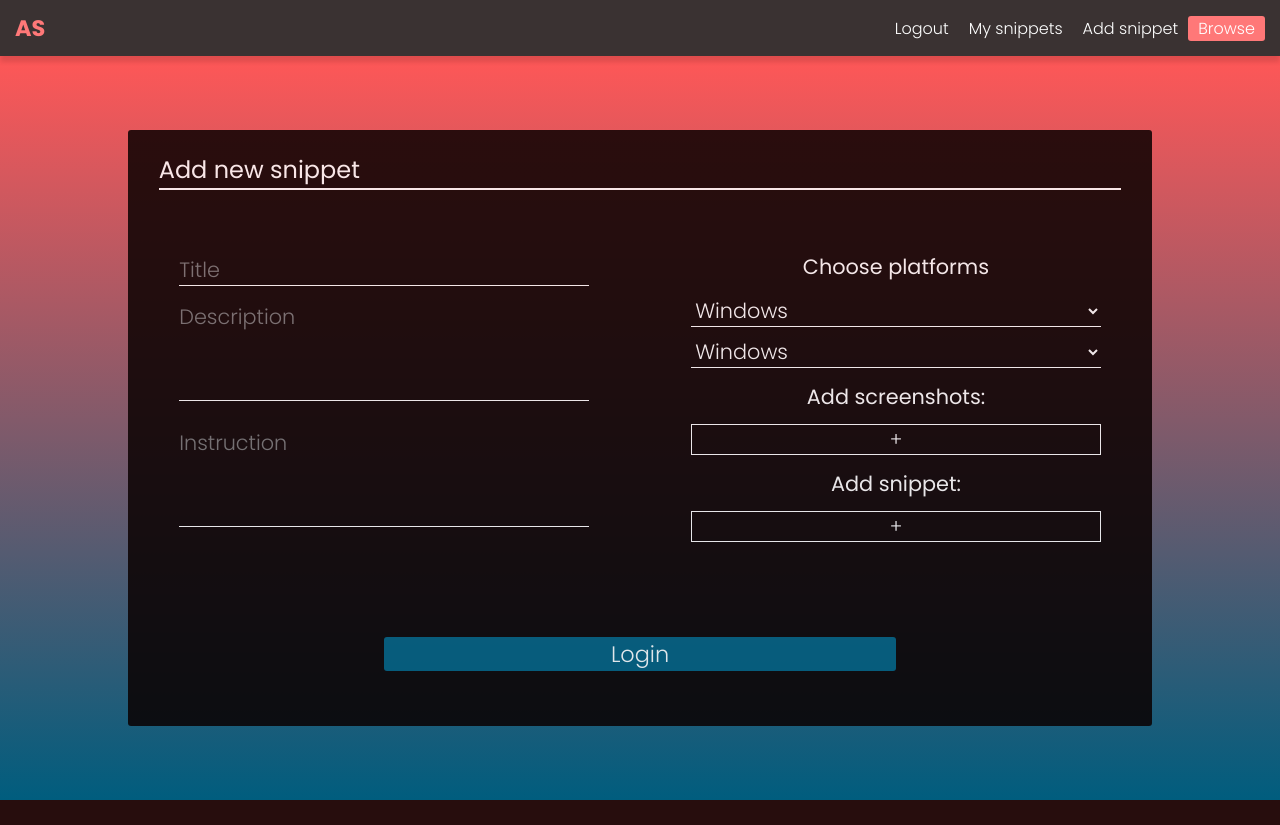
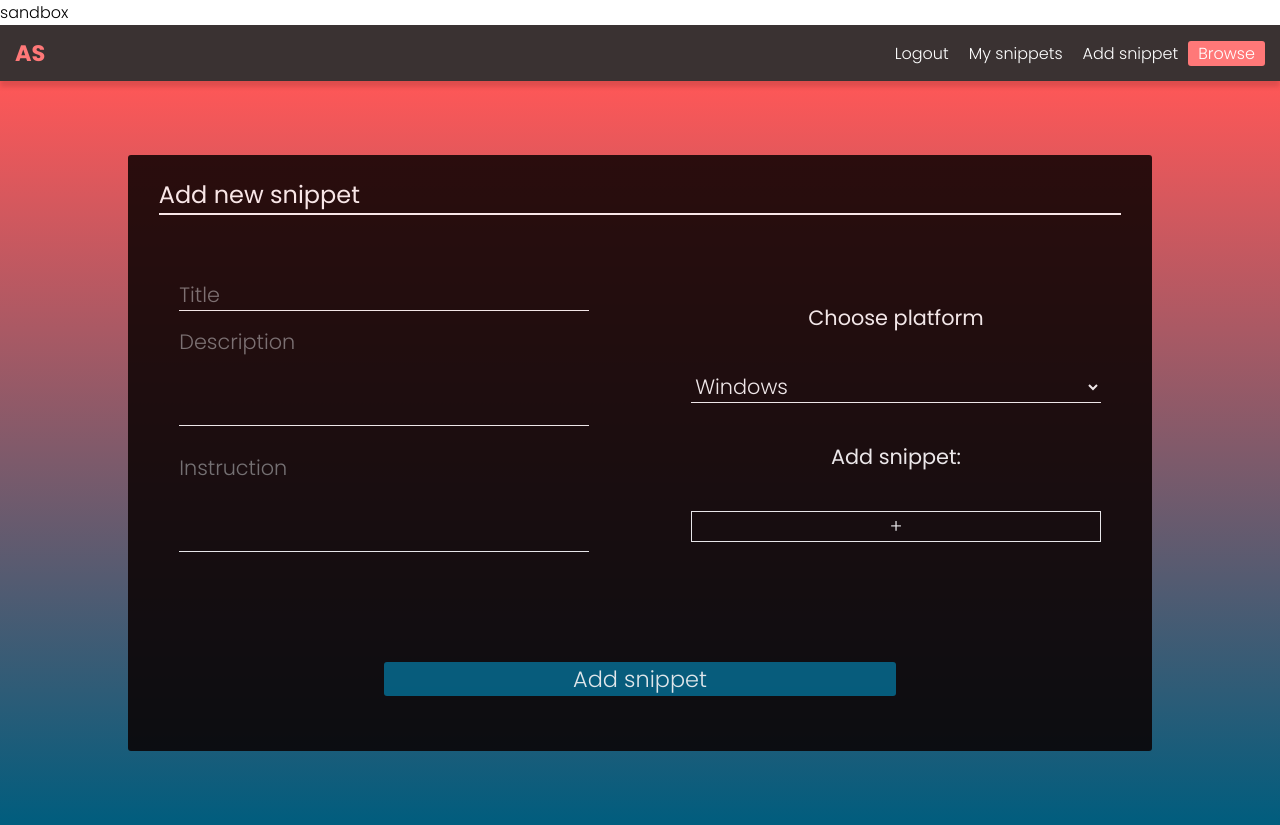
Before and after one commit to dawid0planeta/AutoScript, a PHP site: page /add_snippet in a window 1280 px wide. Before the commit the page ends 800 px from the top, so only its background shows below. Run offline with PHP 8.4, Linux system fonts and the light colour scheme.

Commit message:
Add file upload

```diff
--- a/Routing.php
+++ b/Routing.php
@@ -2,30 +2,27 @@
 
 require_once 'src/controllers/DefaultController.php';
 require_once 'src/controllers/SecurityController.php';
+require_once 'src/controllers/SnippetController.php';
 
 class Routing {
     public static $get_routes;
     public static $post_routes;
+    public static $routes;
 
     public static function get($url, $controller) {
-        self::$get_routes[$url] = $controller;
+        self::$routes[$url] = $controller;
     }
 
     public static function post($url, $controller) {
-        self::$post_routes[$url] = $controller;
+        self::$routes[$url] = $controller;
     }
 
     public static function run($url, $method) {
         $action = explode('/', $url)[0];
-        if ($method == "GET") {
-            $routes = self::$get_routes;
-        } else if ($method == "POST") {
-            $routes = self::$post_routes;
-        }
-        if (!array_key_exists($action, $routes)) {
+        if (!array_key_exists($action, self::$routes)) {
             die("URL doesn't exist");
         }
-        $controller = $routes[$action];
+        $controller = self::$routes[$action];
         $object = new $controller();
         $action = $action ?: 'index';
         $object->$action();
--- a/index.php
+++ b/index.php
@@ -9,10 +9,9 @@
 Routing::get('', 'DefaultController');
 Routing::get('index', 'DefaultController');
 Routing::get('catalog', 'DefaultController');
-Routing::get('register', 'DefaultController');
-Routing::get('login', 'DefaultController');
-Routing::get('add_snippet', 'DefaultController');
-Routing::get('my_snippets', 'DefualtController');
+Routing::get('register_page', 'DefaultController');
+Routing::get('my_snippets', 'SnippetController');
+Routing::post('add_snippet', 'SnippetController');
 Routing::post('register', 'SecurityController');
 Routing::post('login', 'SecurityController');
 Routing::run($path, $method);
--- a/public/views/add_snippet.php
+++ b/public/views/add_snippet.php
@@ -15,37 +15,28 @@
     <div class="background">
         <div class="center-box">
             <div class="box-title"><p>Add new snippet</p></div>
-            <form>
+            <form action="add_snippet" method="post" enctype="multipart/form-data">
                 <div class="dual-box-content">
                     <div class="box-content">
                         <input name="title" type="text" placeholder="Title">
-                        <textarea placeholder="Description"></textarea>
-                        <textarea placeholder="Instruction"></textarea>
+                        <textarea name="description" placeholder="Description"></textarea>
+                        <textarea name="instruction" placeholder="Instruction"></textarea>
                     </div>
                     <div class="box-content">
-                        <p>Choose platforms</p>
-                        <select name="platforms" id="platforms1">
+                        <p>Choose platform</p>
+                        <select name="platform" id="platforms">
                             <option value="windows">Windows</option>
                             <option value="linux">Linux</option>
                             <option value="macos">MacOS</option>
                             <option value="photoshop">Adobe Photoshop</option>
                             <option value="illustrator">Adobe illustrator</option>
                         </select>
-                        <select name="platforms" id="platforms2">
-                            <option value="windows">Windows</option>
-                            <option value="linux">Linux</option>
-                            <option value="macos">MacOS</option>
-                            <option value="photoshop">Adobe Photoshop</option>
-                            <option value="illustrator">Adobe illustrator</option>
-                        </select>
-                        <p>Add screenshots:</p>
-                        <label class="border-label"><input type="file" id="screenshot_file" name="screenshot_file">+</label>
                         <p>Add snippet:</p>
                         <label class="border-label"><input type="file" id="snippet_file" name="snippet_file">+</label>
                     </div>
                 </div>
                 <div class="box-buttons">
-                    <button class="btn box-btn btn-primary"type="submit">Login</button>
+                    <button class="btn box-btn btn-primary"type="submit">Add snippet</button>
                 </div>
             </form>
         </div>
--- a/public/views/logged_in_navbar.php
+++ b/public/views/logged_in_navbar.php
@@ -1,6 +1,6 @@
 <nav>
     <div class="logo">
-        <a href="/my_account">AS</a>
+        <a href="/my_snippets">AS</a>
     </div>
     <ul class=menu>
         <li class="item"><a href="/logout">Logout</a></li>
--- a/public/views/my_snippets.php
+++ b/public/views/my_snippets.php
@@ -11,7 +11,7 @@
     <title>Snippet Catalog</title>
 </head>
 <body>
-    <?php $this->render('logged_out_navbar');?>
+    <?php $this->render('logged_in_navbar');?>
     <div class="background-long">
         <div class="gallery-container">
             <div class="search">
--- a/src/controllers/AppController.php
+++ b/src/controllers/AppController.php
@@ -1,6 +1,23 @@
 <?php
 
 class AppController {
+    private $request;
+
+    public function __construct()
+    {
+        $this->request = $_SERVER['REQUEST_METHOD'];
+    }
+
+    protected function isGet(): bool
+    {
+        return $this->request === 'GET';
+    }
+
+    protected function isPost(): bool
+    {
+        return $this->request === 'POST';
+    }
+
     protected function render(string $template = null, array $variables = []) {
         $templatePath = 'public/views/' . $template . '.php';
         $output = 'File not found';
--- a/src/controllers/DefaultController.php
+++ b/src/controllers/DefaultController.php
@@ -3,14 +3,6 @@
 require_once 'AppController.php';
 
 class DefaultController extends AppController {
-
-    public function login() {
-        $this->render('login');
-    }
-
-    public function register() {
-        $this->render('register');
-    }
 
     public function catalog() {
         $this->render('catalog');
@@ -20,10 +12,6 @@
         $this->render('landing', ['message' => 'hello world']);
     }
 
-    public function add_snippet() {
-        $this->render('add_snippet');
-    }
-
     public function my_snippets() {
         $this->render('my_snippets');
     }
--- a/src/controllers/SecurityController.php
+++ b/src/controllers/SecurityController.php
@@ -6,12 +6,18 @@
 class SecurityController extends AppController {
 
     public function login() {
+        if (!$this->isPost()) {
+            return $this->render('login');
+        }
         $user = new User('ab@gmail.com', 'admin', 'John', 'Snow');
         var_dump($_POST);
         die();
     }
 
     public function register() {
+        if (!$this->isPost()) {
+            return $this->render('register');
+        }
         var_dump($_POST);
         die();
     }
--- /dev/null
+++ b/src/controllers/SnippetController.php
@@ -0,0 +1,56 @@
+<?php
+
+require_once 'AppController.php';
+require_once __DIR__.'/../models/Snippet.php';
+
+class SnippetController extends AppController {
+    const MAX_FILE_SIZE = 1024*1024;
+    const SUPPORTED_TYPES = ['text/plain'];
+    const UPLOAD_DIRECTORY = '/../public/uploads/';
+
+    private $messages = [];
+    public function add_snippet() {
+        echo exec('whoami');
+        if ($this->isPost()) {
+            var_dump($_FILES);
+        }
+        if ($this->isPost() && is_uploaded_file($_FILES['snippet_file']['tmp_name']) && $this->validate($_FILES['snippet_file'])) {
+            echo "here";
+            move_uploaded_file(
+                $_FILES['snippet_file']['tmp_name'],
+                dirname(__DIR__).self::UPLOAD_DIRECTORY.$_FILES['snippet_file']['name']
+            );
+
+            $snippet = new snippet(
+                $_POST['title'],
+                $_POST['description'],
+                $_POST['instruction'],
+                $_POST['platform'],
+                $_FILES['snippet_file']['name']
+            );
+
+            return var_dump($snippet);
+            //return $this->render('my_snippets', ['messages' => $this->messages]);
+        }
+        return $this->render('add_snippet', ['messages' => $this->messages]);
+
+    }
+
+    public function my_snippets() {
+        return $this->render('my_snippets');
+    }
+
+    private function validate(array $file): bool {
+        if ($file['size'] > self::MAX_FILE_SIZE) {
+            $this->messages[] = 'File is too large';
+            return false;
+        }
+
+        if (!isset($file['type']) && !in_array($file['type'], self::SUPPORTED_TYPES)) {
+           $this->messages[] = 'File type not supported';
+           return false;
+        }
+
+        return true;
+    }
+}
--- /dev/null
+++ b/src/models/Snippet.php
@@ -0,0 +1,71 @@
+<?php
+
+class Snippet
+{
+    private $title;
+    private $description;
+    private $instruction;
+    private $platform;
+    private $snippet_file;
+
+
+    public function __construct(string $title, string $description, string $instruction, string $platform, string $snippet_file)
+    {
+        $this->title = $title;
+        $this->description = $description;
+        $this->instruction = $instruction;
+        $this->platform = $platform;
+        $this->snippet_file = $snippet_file;
+    }
+
+    public function getTitle(): string
+    {
+        return $this->title;
+    }
+
+    public function setTitle(string $title)
+    {
+        $this->title = $title;
+    }
+
+    public function getDescription(): string
+    {
+        return $this->description;
+    }
+
+    public function setDescription(string $description)
+    {
+        $this->description = $description;
+    }
+
+    public function getInstruction(): string
+    {
+        return $this->instruction;
+    }
+
+    public function setInstruction(string $instruction)
+    {
+        $this->instruction = $instruction;
+    }
+
+    public function getPlatform(): string
+    {
+        return $this->platform;
+    }
+
+    public function setPlatform(string $platform)
+    {
+        $this->platform = $platform;
+    }
+
+    public function getSnippetFile(): string
+    {
+        return $this->snippet_file;
+    }
+
+    public function setSnippetFile(string $snippet_file)
+    {
+        $this->snippet_file = $snippet_file;
+    }
+
+}
```
Also changed, not shown: 1 other file.
